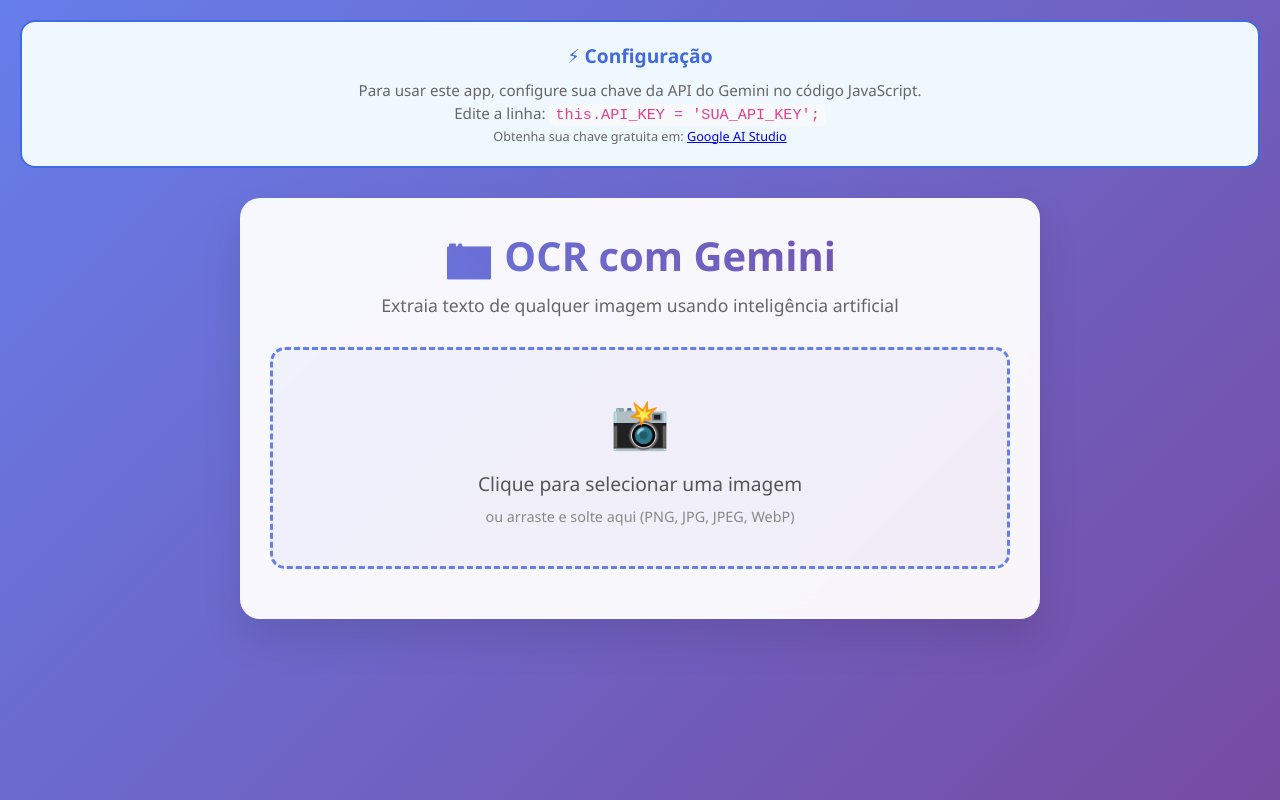
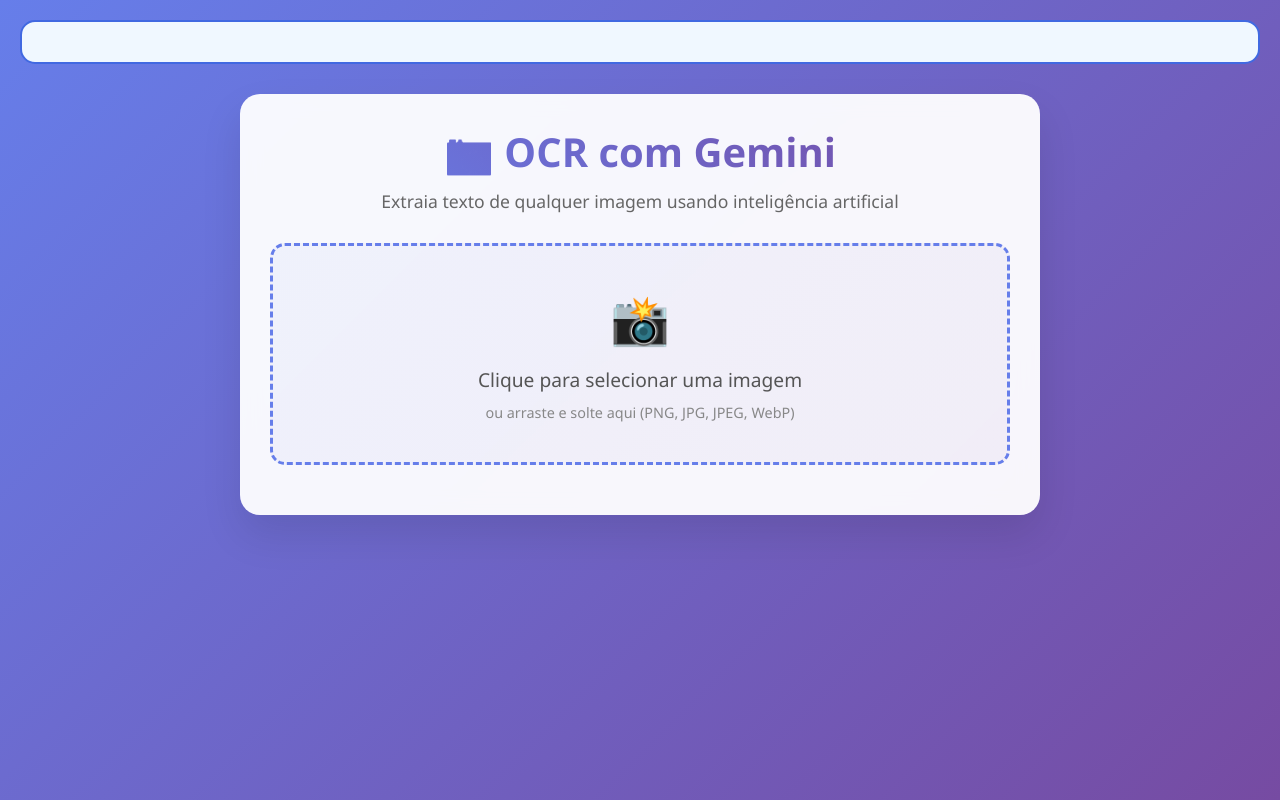
Before and after one commit to osamuelfox/teste-imagem, a plain HTML site: page index.html in a window 1280 px wide. Drawn offline with Linux system fonts and the light colour scheme.

Commit message:
Update index.html

```diff
--- a/index.html
+++ b/index.html
@@ -1,8 +1,5 @@
 <div class="api-config">
-            <h3>⚡ Configuração</h3>
-            <p>Para usar este app, configure sua chave da API do Gemini no código JavaScript.<br>
-            Edite a linha: <code>this.API_KEY = 'SUA_API_KEY';</code><br>
-            <small>Obtenha sua chave gratuita em: <a href="https://aistudio.google.com/app/apikey" target="_blank">Google AI Studio</a></small></p>
+
         </div><!DOCTYPE html>
 <html lang="pt-BR">
 <head>
```
